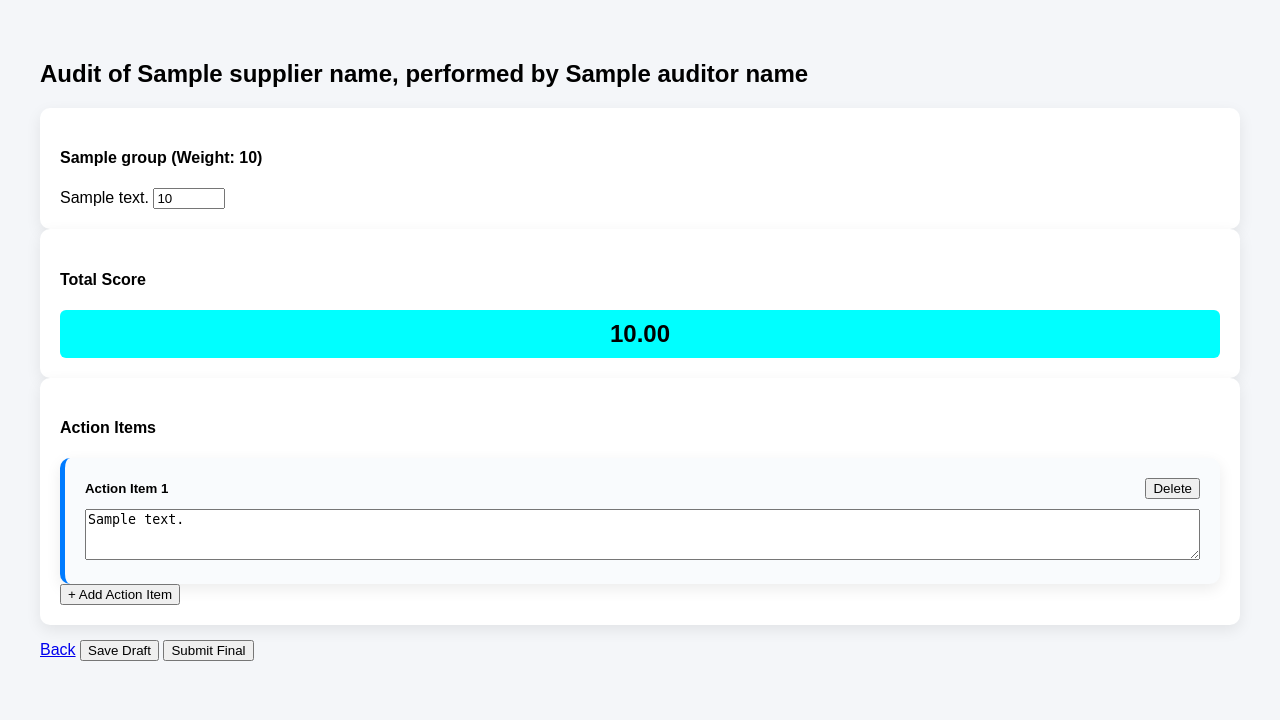
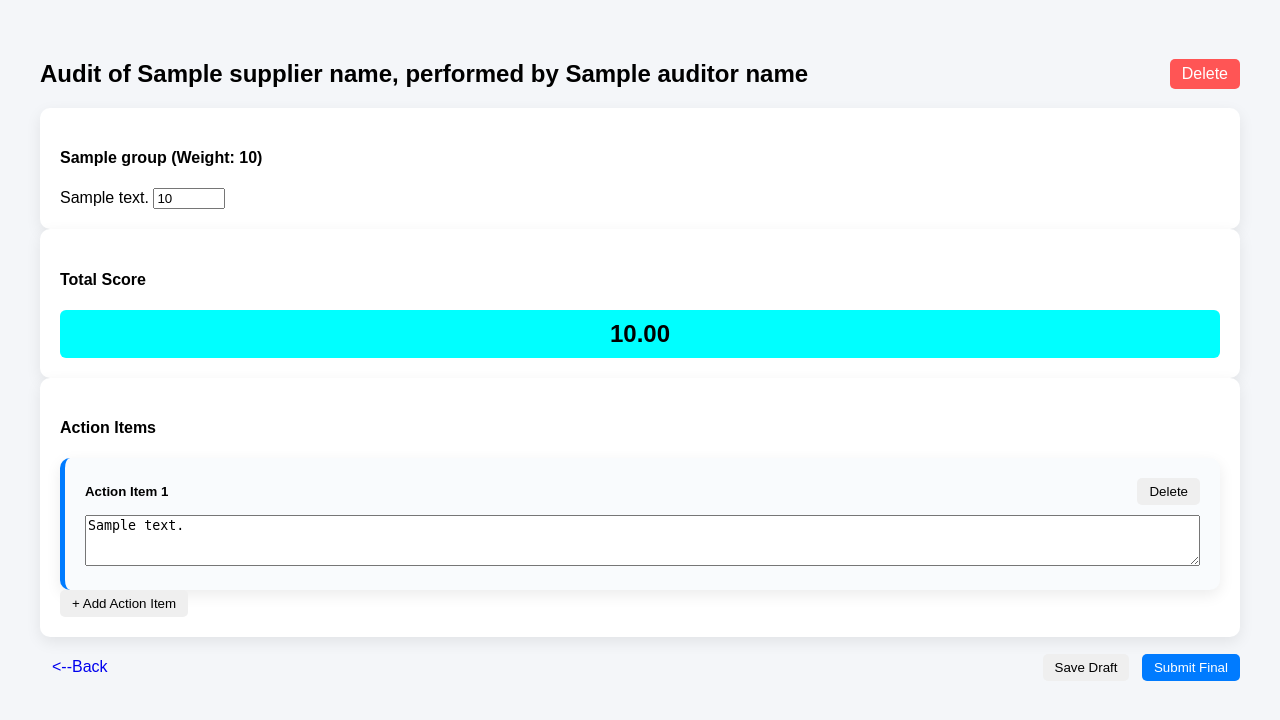
Before and after one commit to a-conklin/CIS553_AuditTool_Project, a Flask app: template templates/edit_audit.html in a window 1280 px wide. Shown: the part 53-773 px from the top of the page. Run offline with Flask 3, Linux system fonts and the light colour scheme; the template is opened without the code that fills it: most values are stand-ins (such as "Sample title", 1, 10 or a date in 2020); some libraries are stand-ins or nearby versions.

Commit message:
Added the ability to delete audits alongside a bugfix to action items not showing up in edit and some style updates.

```diff
--- a/app.py
+++ b/app.py
@@ -303,6 +303,28 @@ def view_audit(audit_id):
         action_items=action_items
     )
 
+@app.route("/delete_audit/<int:audit_id>")
+def delete_audit(audit_id):
+    if "user_id" not in session:
+        return redirect(url_for("login"))
+    if session.get('supplier_id') is not None:
+        return "Unauthorized", 403
+
+    user_id = session["user_id"]
+
+    audit = AuditService.get_audit_by_id(audit_id)
+
+    if not audit:
+        return "Audit not found", 404
+
+    if audit.draft == 'N' or audit.auditor_id != user_id:
+        # Prevent viewing drafts here
+        return "Unauthorized", 403
+
+    AuditService.delete_audit_by_id(audit_id)
+
+    return redirect(url_for("audit_listing"))
+
 @app.route("/audit_listing")
 def audit_listing():
     if "user_id" not in session:
--- a/static/stylesheets/standard.css
+++ b/static/stylesheets/standard.css
@@ -161,3 +161,14 @@ table th {
 .score-green { background-color: green; color: white; }
 .score-cyan { background-color: cyan; color: black; }
 .score-white { background-color: white; color: black; }
+
+.btn {
+            padding: 6px 12px;
+            border-radius: 5px;
+            border: none;
+            cursor: pointer;
+            text-decoration: none;
+            display: inline-block;
+        }
+.btn-delete { background-color: #ff5555; color: white; }
+.btn-success { background-color: #007bff; color: white; }
--- a/templates/audit_listing.html
+++ b/templates/audit_listing.html
@@ -27,6 +27,7 @@
             display: inline-block;
         }
         .btn-edit { background-color: #007bff; color: white; }
+        .btn-delete { background-color: #ff5555; color: white; }
         .btn-view { background-color: #28a745; color: white; }
         .btn-new { background-color: #17a2b8; color: white; margin-bottom: 15px; }
         .draft-row { background-color: #fff8c4; } /* Light yellow for drafts */
@@ -103,6 +104,8 @@
                         <td>
                             {% if audit.draft == 'Y' %}
                                 <a href="{{ url_for('edit_audit', audit_id=audit.audit_id) }}" class="btn btn-edit">Edit</a>
+                                <a href="{{ url_for('delete_audit', audit_id=audit.audit_id) }}" class="btn btn-delete"
+                                   onclick="return confirm('Are you sure you want to delete this audit?');">Delete</a>
                             {% else %}
                                 <a href="{{ url_for('view_audit', audit_id=audit.audit_id) }}" class="btn btn-view">View</a>
                             {% endif %}
--- a/templates/edit_audit.html
+++ b/templates/edit_audit.html
@@ -10,9 +10,17 @@
 {% include "navbar.html" %}
 
 <div class="container mt-4">
-    <h2>
-        Audit of {{ supplier_name }}, performed by {{ auditor_name }}
-    </h2>
+    <div style="display: flex; justify-content: space-between; align-items: center;">
+        <h2>
+            Audit of {{ supplier_name }}, performed by {{ auditor_name }}
+        </h2>
+
+        <a href="{{ url_for('delete_audit', audit_id=audit.audit_id) }}"
+           class="btn btn-delete"
+           onclick="return confirm('Are you sure you want to delete this audit?');">
+           Delete
+        </a>
+    </div>
     <form method="POST">
         {% for group in template.groups %}
             <div class="card mb-3 p-3">
@@ -68,9 +76,20 @@
             </button>
         </div>
         <div style="margin-top: 15px;">
-            <a href="{{ url_for('audit_listing') }}" class="btn btn-secondary">Back</a>
-            <button type="submit" name="save_draft" class="btn btn-primary">Save Draft</button>
-            <button type="submit" name="submit_final" class="btn btn-success">Submit Final</button>
+            <div style="margin-top: 15px; display: flex; justify-content: space-between; align-items: center;">
+
+                <!-- Left side -->
+                <div>
+                    <a href="{{ url_for('audit_listing') }}" class="btn btn-secondary"><--Back</a>
+                </div>
+
+                <!-- Right side -->
+                <div>
+                    <button type="submit" name="save_draft" class="btn btn-primary" style="margin-right: 8px;">Save Draft</button>
+                    <button type="submit" name="submit_final" class="btn btn-success">Submit Final</button>
+                </div>
+
+            </div>
         </div>
     </form>
 </div>
```
Also changed, not shown: service/audit_service.py (+44 -1 lines).
